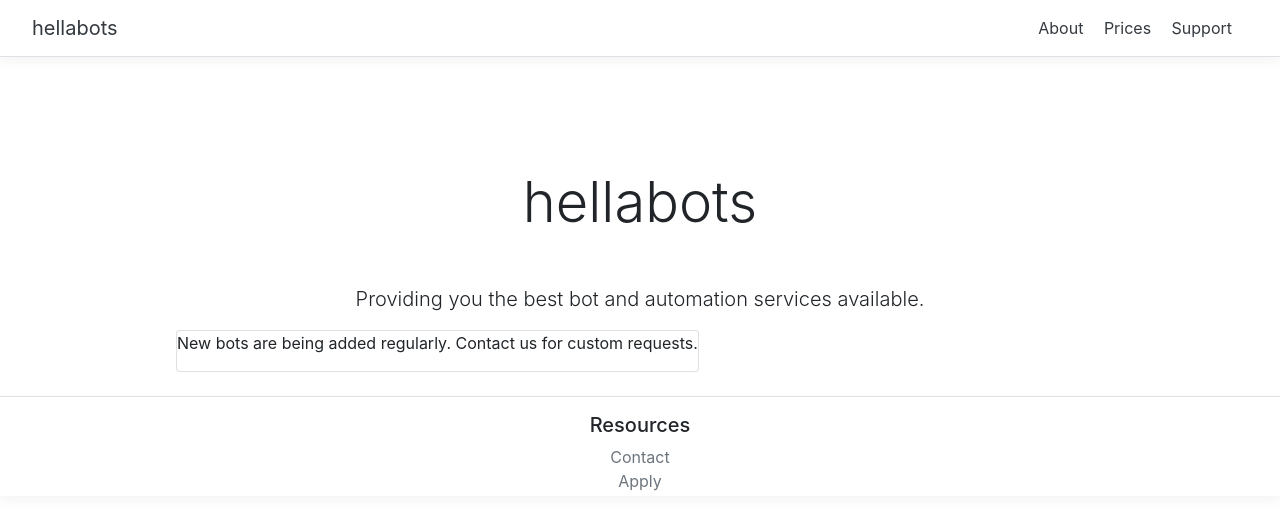
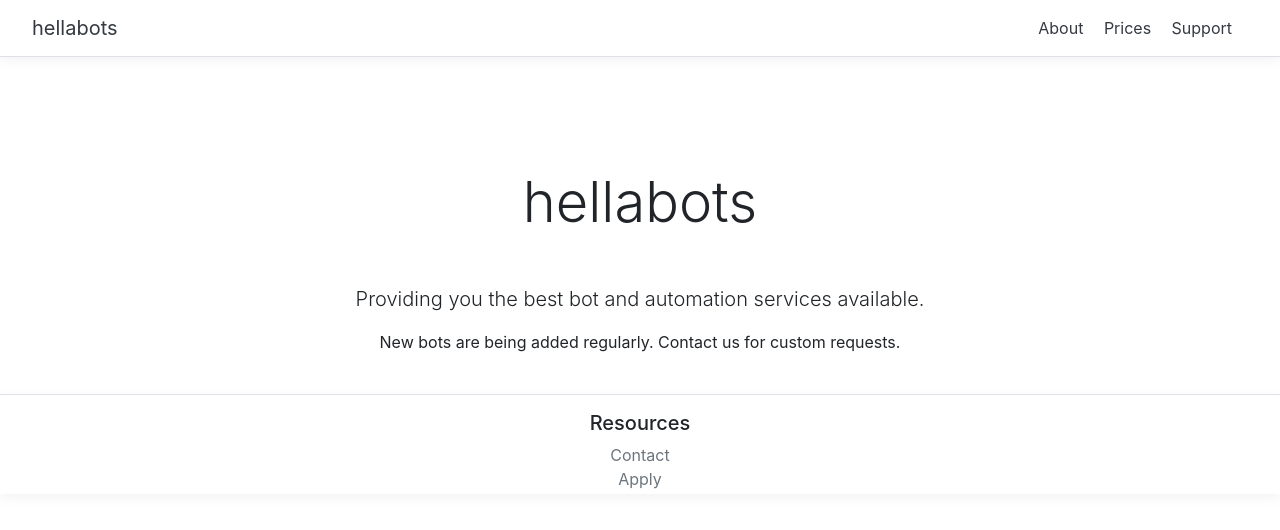
Before and after one commit to cmooredev/api-keys, a Flask app: page /about in a window 1280 px wide. Shown: the top 530 px of the page. Run offline with Flask 2, Linux system fonts and the light colour scheme; some libraries are stand-ins or nearby versions.

Commit message:
test css

```diff
--- a/apiapp/templates/about.html
+++ b/apiapp/templates/about.html
@@ -8,7 +8,7 @@
         <h1 class="display-4 m-5">hellabots</h1>
         <p class="lead">Providing you the best bot and automation services available.</p>
         <div class="row">
-          <div class='card'>
+          <div class='col'>
             <p>
                 New bots are being added regularly.
                 Contact us for custom requests.
```
